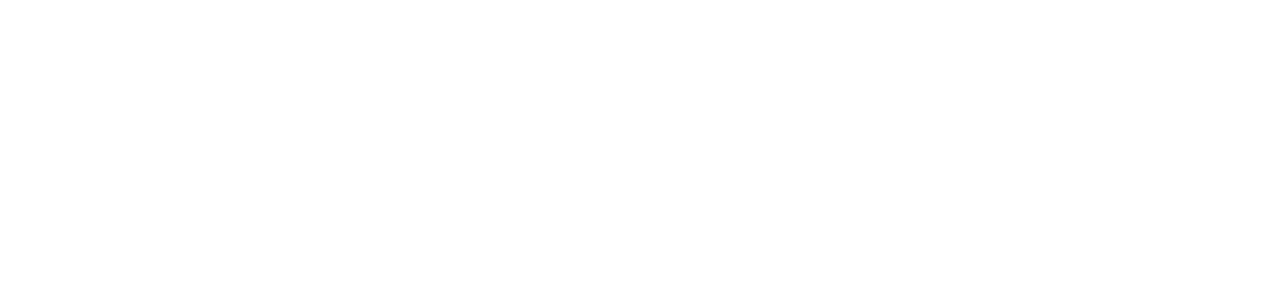
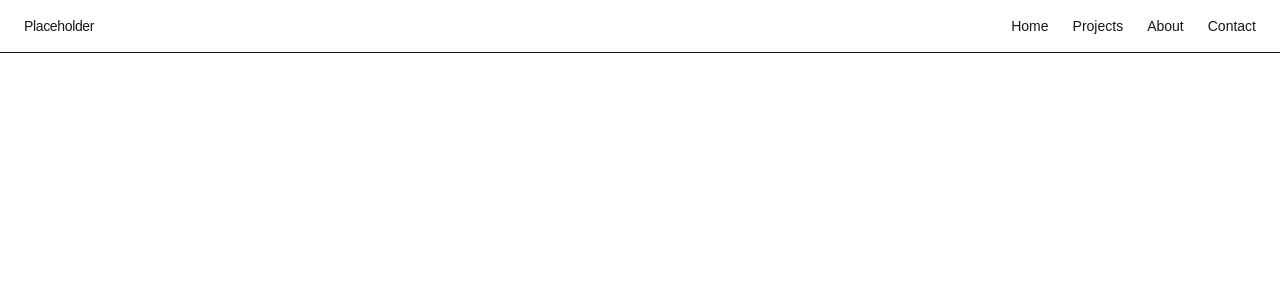
Before and after one commit to Squ1nty/vincent-dao-portfolio-site, a Next.js app: page / in a window 1280 px wide. Shown: the top 300 px of the page. Built offline with nearby package versions, Linux system fonts and the light colour scheme.

Commit message:
feat: add navbar to homepage

```diff
--- a/app/page.tsx
+++ b/app/page.tsx
@@ -1,5 +1,9 @@
+import Navbar from "@/components/Navbar";
+
 export default function Home() {
   return (
-    <main></main>
+    <main>
+      <Navbar />
+    </main>
   );
 }
```
